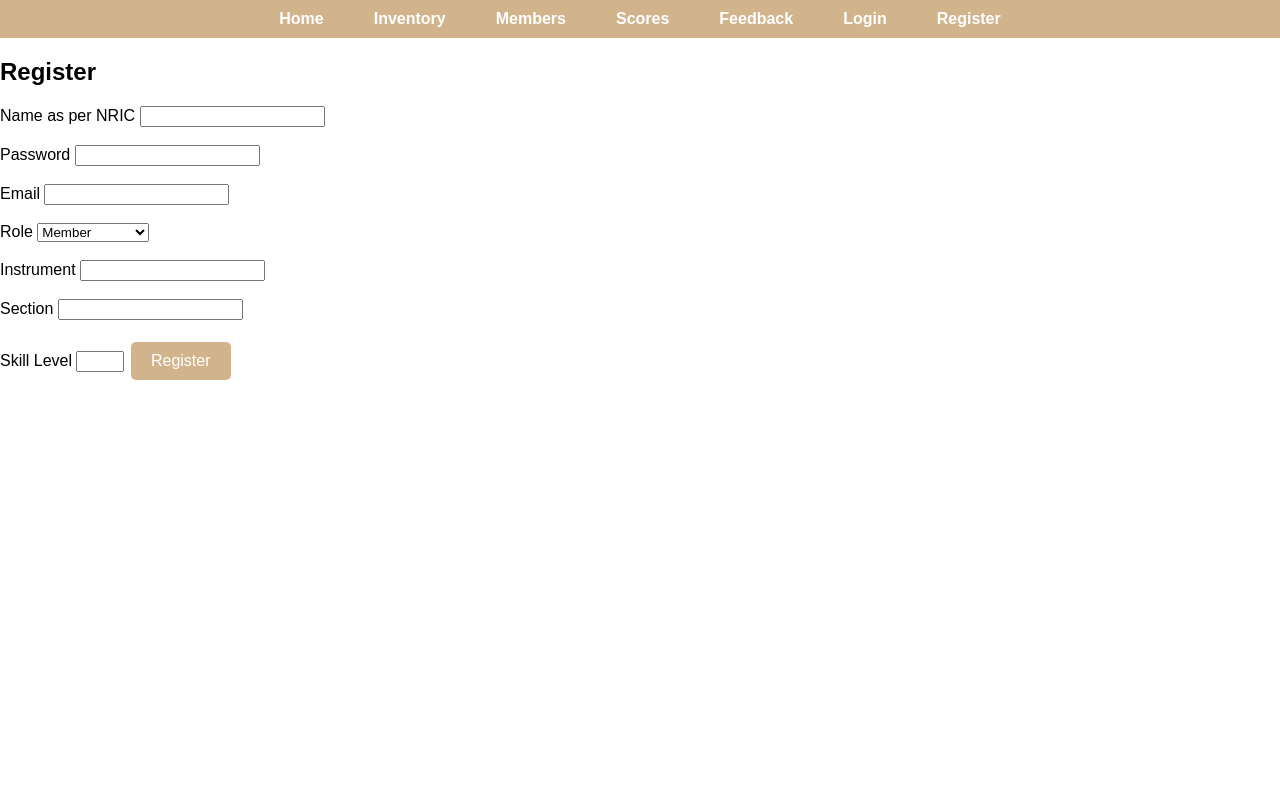
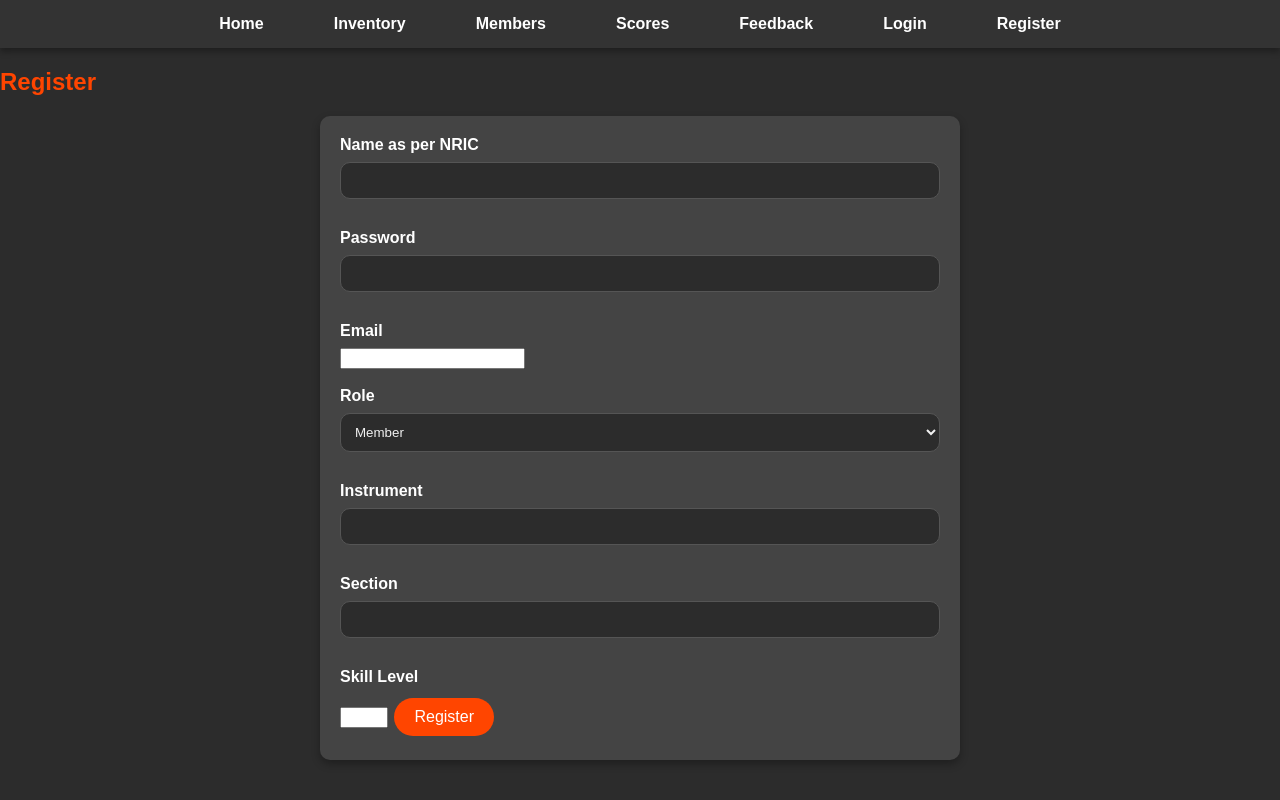
Before and after one commit to Duckinic14/Guitar_Webapp_WA2, a Flask app: page /register in a window 1280 px wide. Run offline with Flask 3, Linux system fonts and the light colour scheme.

Commit message:
Update style.css

```diff
--- a/static/style.css
+++ b/static/style.css
@@ -1,12 +1,25 @@
+/* Base styles */
 body {
-  font-family: Arial, sans-serif;
+  font-family: 'Arial', sans-serif;
+  background-color: #2c2c2c;
+  color: #f0f0f0;
   margin: 0;
   padding: 0;
 }
 
+h1, h2, h3 {
+  color: #ff4500; /* Orange Red color for headings */
+}
+
+a {
+  color: #ff4500; /* Orange Red color for links */
+}
+
+/* Navigation bar styles */
 nav {
-  background-color: #D2B48C; /* Light brown color */
-  padding: 10px 0;
+  background-color: #333333; /* Dark grey color */
+  padding: 15px 0;
+  box-shadow: 0 4px 6px rgba(0, 0, 0, 0.3);
 }
 
 nav ul {
@@ -18,47 +31,56 @@ nav ul {
 }
 
 nav ul li {
-  display: inline;
-  margin: 0 15px;
+  margin: 0 20px;
 }
 
 nav ul li a {
   text-decoration: none;
-  color: #FFFFFF; /* White text color */
+  color: #ffffff; /* White text color */
   font-weight: bold;
-  padding: 5px 10px;
+  padding: 10px 15px;
+  border-radius: 20px;
+  transition: background-color 0.3s, transform 0.3s;
 }
 
 nav ul li a:hover {
-  background-color: #8B4513; /* Darker brown for hover effect */
-  color: #FFFFFF; /* Ensure text remains white */
-  border-radius: 5px;
+  background-color: #ff4500; /* Orange Red for hover effect */
+  color: #ffffff; /* Ensure text remains white */
+  transform: scale(1.1);
 }
 
-
-
+/* Table styles */
 table {
-  width: 100%;
+  width: 90%;
+  margin: 20px auto;
   border-collapse: collapse;
-  margin: 20px 0;
+  border-radius: 10px;
+  overflow: hidden;
+  box-shadow: 0 4px 8px rgba(0, 0, 0, 0.3);
 }
 
 table, th, td {
-  border: 1px solid black;
+  border: 1px solid #444444;
   text-align: left;
-  padding: 8px;
+  padding: 12px;
 }
 
 th {
-  background-color: #D2B48C; /* Light brown color for table headers */
+  background-color: #333333; /* Dark grey color for table headers */
+  color: #ffffff;
 }
 
 tr:nth-child(even) {
-  background-color: #f2f2f2;
+  background-color: #3c3c3c;
 }
 
+tr:hover {
+  background-color: #484848; /* Slightly lighter grey for hover effect */
+}
+
+/* Button styles */
 button {
-  background-color: #D2B48C; /* Light brown button color */
+  background-color: #ff4500; /* Orange Red button color */
   color: white;
   border: none;
   padding: 10px 20px;
@@ -68,13 +90,60 @@ button {
   font-size: 16px;
   margin: 4px 2px;
   cursor: pointer;
-  border-radius: 5px;
+  border-radius: 25px;
+  transition: background-color 0.3s, transform 0.3s;
 }
 
 button:hover {
-  background-color: #8B4513; /* Darker brown for hover effect */
+  background-color: #ff6347; /* Tomato for hover effect */
+  transform: scale(1.1);
 }
 
-/* .login {
-  text-alig
-} */
+/* Form styles */
+form {
+  max-width: 600px;
+  margin: 20px auto;
+  padding: 20px;
+  background-color: #444444;
+  border-radius: 10px;
+  box-shadow: 0 4px 8px rgba(0, 0, 0, 0.3);
+}
+
+label {
+  display: block;
+  margin-bottom: 8px;
+  font-weight: bold;
+  color: #ffffff;
+}
+
+input[type="text"],
+input[type="password"],
+textarea,
+select {
+  width: 100%;
+  padding: 10px;
+  margin-bottom: 12px;
+  border: 1px solid #555555;
+  border-radius: 10px;
+  box-sizing: border-box;
+  background-color: #2c2c2c;
+  color: #f0f0f0;
+  transition: border-color 0.3s;
+}
+
+input[type="text"]:focus,
+input[type="password"]:focus,
+textarea:focus,
+select:focus {
+  border-color: #ff4500; /* Orange Red for focus */
+}
+
+/* Message styles */
+.message {
+  background-color: #444444;
+  padding: 15px;
+  margin-bottom: 10px;
+  border-radius: 10px;
+  box-shadow: 0 2px 4px rgba(0, 0, 0, 0.3);
+  color: #f0f0f0;
+}
```
